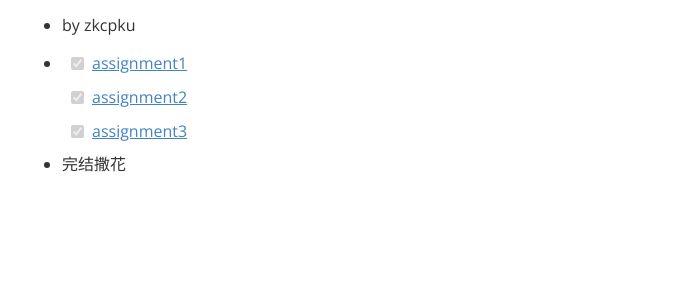
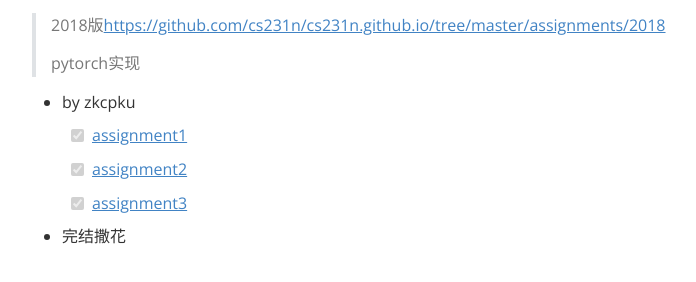
Before and after one commit to zkcpku/cs231n_homework, a plain HTML site: page index.html in a window 1280 px wide. Shown: the part 104-386 px from the top of the page, without its empty margins (208-904 px from the left). Drawn offline with nearby package versions, Linux system fonts and the light colour scheme; a web font is replaced by a local one.

Commit message:
更新链接

```diff
--- a/index.html
+++ b/index.html
@@ -229,6 +229,6 @@ header, .context-menu, .megamenu-content, footer { font-family: "Segoe UI", Aria
 </style>
 </head>
 <body class='typora-export os-windows' >
-<div  id='write'  class = 'is-node'><h1><a name='header-n0' class='md-header-anchor '></a>cs231n作业笔记</h1><ul><li>by zkcpku</li></ul><ul><li><ul><li class='md-task-list-item task-list-item task-list-done' ><input type='checkbox' disabled='disabled' checked/><p><a href='assignment1/README.html'>assignment1</a></p></li><li class='md-task-list-item task-list-item task-list-done' ><input type='checkbox' disabled='disabled' checked/><p><a href='assignment2/README.html'>assignment2</a></p></li><li class='md-task-list-item task-list-item task-list-done' ><input type='checkbox' disabled='disabled' checked/><p><a href='assignment3/README.html'>assignment3</a></p></li></ul></li><li><p>完结撒花</p></li></ul></div>
+<div  id='write'  class = 'is-node'><h1><a name='header-n0' class='md-header-anchor '></a>cs231n作业笔记</h1><blockquote><p>2018版<a href='https://github.com/cs231n/cs231n.github.io/tree/master/assignments/2018' target='_blank' class='url'>https://github.com/cs231n/cs231n.github.io/tree/master/assignments/2018</a></p><p>pytorch实现</p></blockquote><ul><li><p>by zkcpku</p><ul><li class='md-task-list-item task-list-item task-list-done' ><input type='checkbox' disabled='disabled' checked/><p><a href='assignment1/README.html'>assignment1</a></p></li><li class='md-task-list-item task-list-item task-list-done' ><input type='checkbox' disabled='disabled' checked/><p><a href='assignment2/README.html'>assignment2</a></p></li><li class='md-task-list-item task-list-item task-list-done' ><input type='checkbox' disabled='disabled' checked/><p><a href='assignment3/README.html'>assignment3</a></p></li></ul></li><li><p>完结撒花</p></li></ul></div>
 </body>
 </html>
```
Also changed, not shown: 2 other files.
